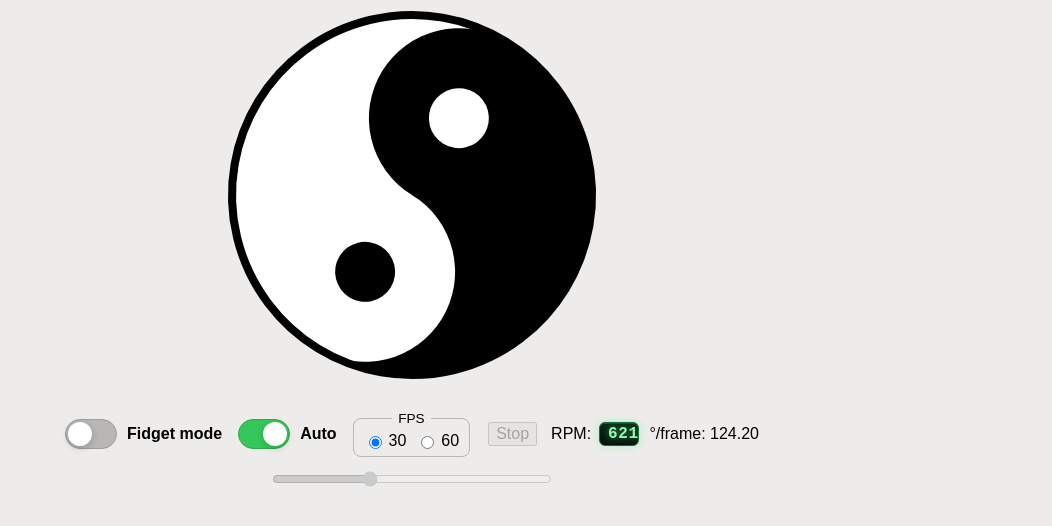
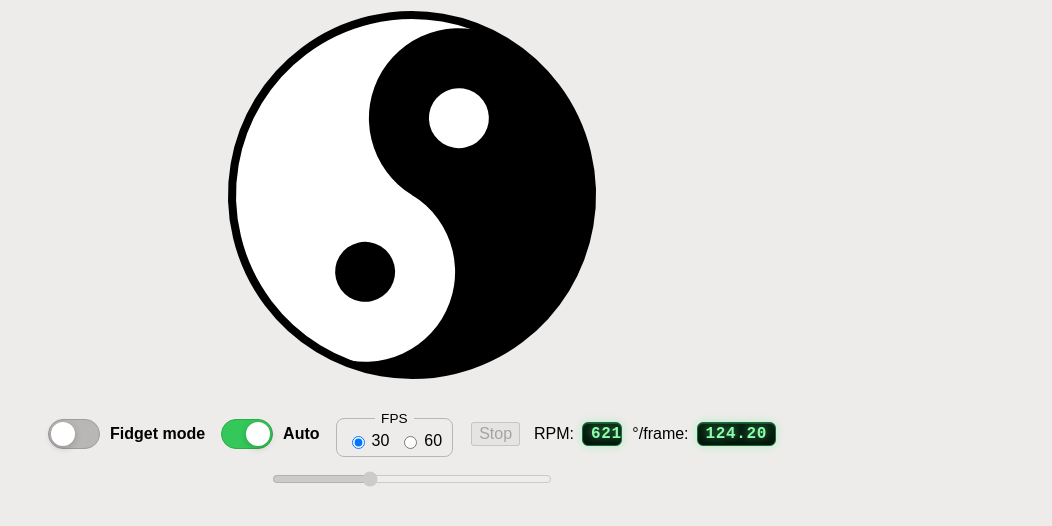
Before and after one commit to gkhays/yy-spinner, a website: page index.html in a window 1280 px wide. Shown: the part 146-672 px from the top of the page, without its empty margins (228-1280 px from the left). Drawn offline with Linux system fonts and the light colour scheme.

Commit message:
Update degrees/frame display for consistency; enhance styling for readability

```diff
--- a/index.html
+++ b/index.html
@@ -46,7 +46,7 @@
       <button id="spin-btn">Spin</button>
       <div class="metrics">
         <label for="rpm-slider" class="rpm-led-label">RPM: <span id="rpm-value" class="rpm-led-value">22</span></label>
-        <span>°/frame: <span id="degrees-per-frame-value">2.20</span></span>
+        <span class="rpm-led-label">°/frame: <span id="degrees-per-frame-value" class="rpm-led-value">2.20</span></span>
       </div>
     </div>
     <div class="controls-row controls-row-slider controls-row-hideable">
```
